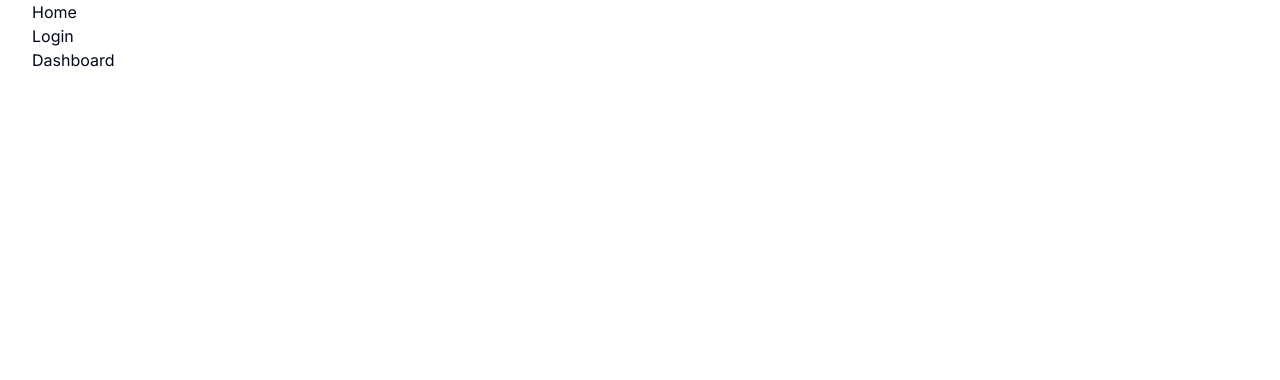
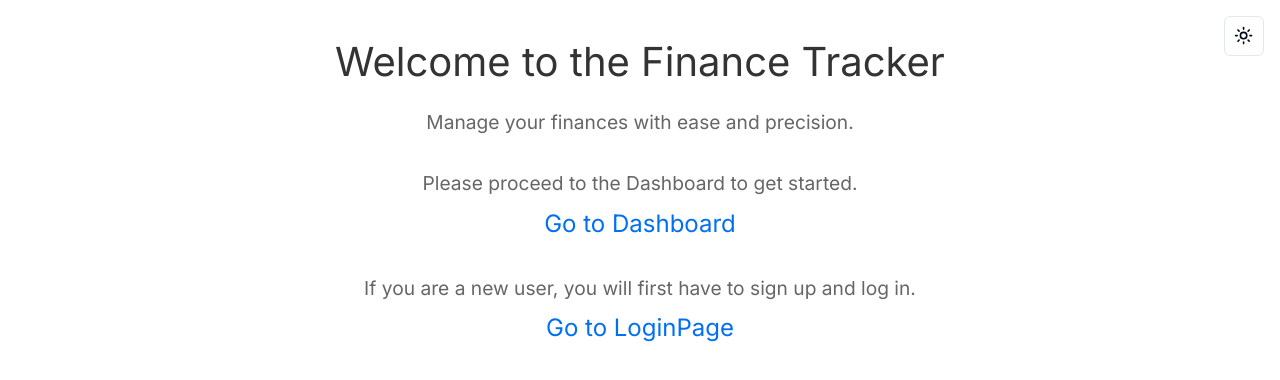
Before and after one commit to ariepaulus/next14-finance, a Next.js app: page / in a window 1280 px wide. Shown: the top 380 px of the page. Built offline with nearby package versions, Linux system fonts and the light colour scheme.

Commit message:
Second Commit 29 April 2024

```diff
--- /dev/null
+++ b/app/HomePage.module.css
@@ -0,0 +1,47 @@
+.header {
+  display: flex;
+  justify-content: space-between;
+  align-items: center;
+}
+
+.container {
+  display: flex;
+  flex-direction: column;
+  align-items: center;
+  justify-content: center;
+  padding: 2rem;
+  text-align: center;
+}
+
+.content {
+  margin-bottom: 2rem;
+}
+
+.title {
+  font-size: 2.5rem;
+  color: #333;
+  margin-bottom: 1rem;
+}
+
+.text {
+  font-size: 1.2rem;
+  color: #666;
+  margin-bottom: 0.5rem;
+}
+
+.linkContainer {
+  margin-top: 2rem;
+}
+
+.dashboardLink {
+  font-size: 1.5rem;
+  color: #0070f3;
+  text-decoration: none;
+}
+
+.modeToggleContainer {
+  position: absolute;
+  right: 0;
+  top: 0;
+  margin: 1rem;
+}
--- a/app/actions/signOut.ts
+++ b/app/actions/signOut.ts
@@ -11,6 +11,6 @@ export async function signOut() {
     console.error('Error signing out:', error.message);
     // Handle the error in a way that makes sense for your app
   } else {
-    redirect('/login');
+    redirect('/auth/login');
   }
 }
--- a/app/page.tsx
+++ b/app/page.tsx
@@ -1,16 +1,36 @@
 import Link from 'next/link';
+import styles from './HomePage.module.css';
+import { ModeToggle } from '@/components/ModeToggle';
 
 export default function HomePage() {
   return (
-    <main>
-      <div>
-        <h1>Home</h1>
-      </div>
-      <div>
-        <Link href='/login'>Login</Link>
-      </div>
-      <div>
-        <Link href='/dashboard'>Dashboard</Link>
+    <main className={styles.container}>
+      <div className={styles.content}>
+        <div className={styles.header}>
+          <h1 className={styles.title}>Welcome to the Finance Tracker</h1>
+          <div className={styles.modeToggleContainer}>
+            <ModeToggle />
+          </div>
+        </div>
+        <p className={styles.text}>
+          Manage your finances with ease and precision.
+        </p>
+        <div className={styles.linkContainer}>
+          <p className={styles.text}>
+            Please proceed to the Dashboard to get started.
+          </p>
+          <Link href='/dashboard' className={styles.dashboardLink}>
+            Go to Dashboard
+          </Link>
+        </div>
+        <div className={styles.linkContainer}>
+          <p className={styles.text}>
+            If you are a new user, you will first have to sign up and log in.
+          </p>
+          <Link href='/auth/login' className={styles.dashboardLink}>
+            Go to LoginPage
+          </Link>
+        </div>
       </div>
     </main>
   );
```
